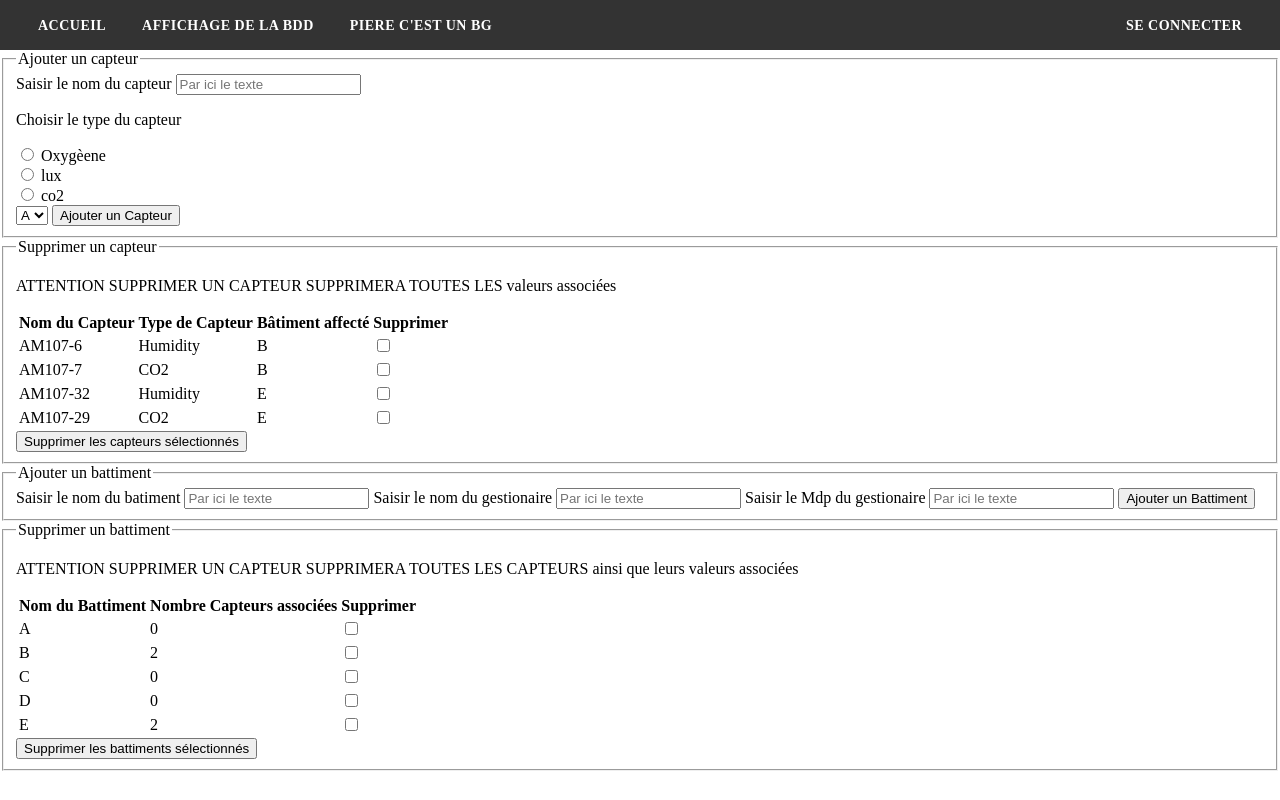
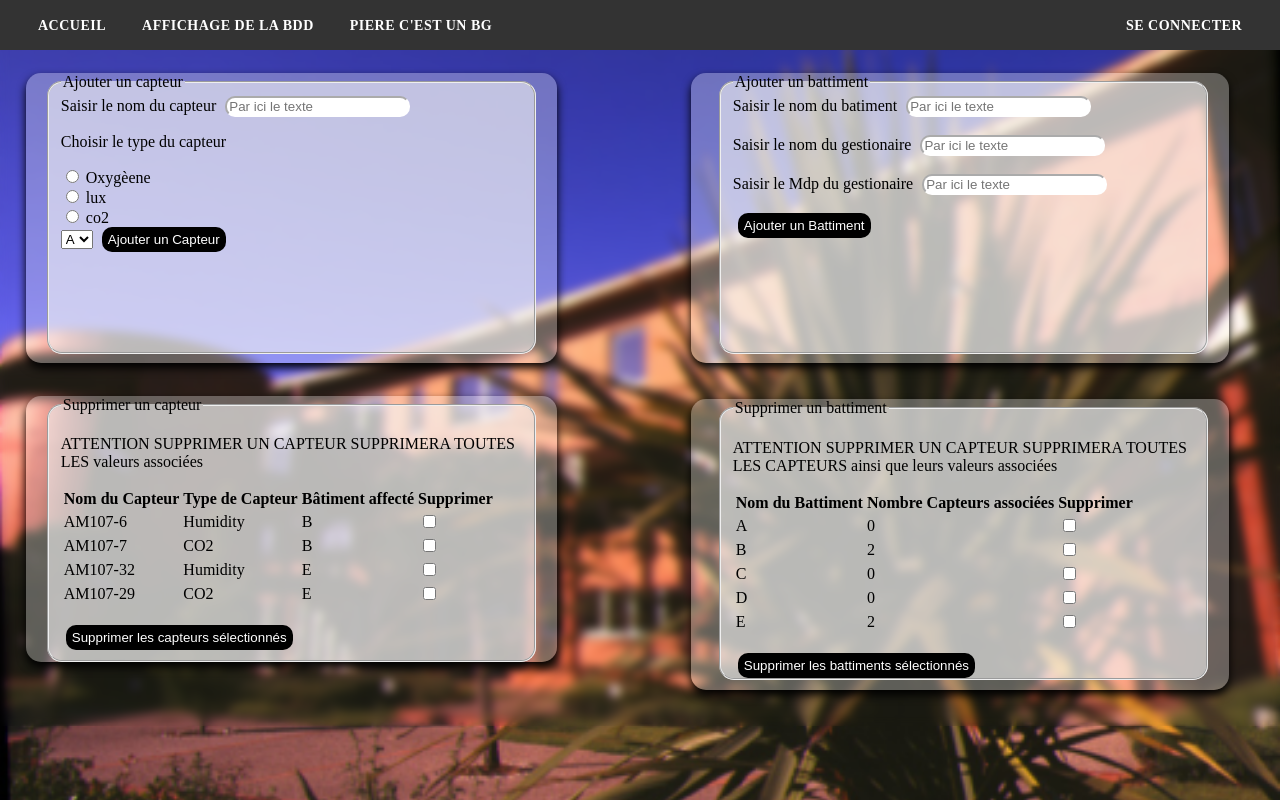
Before and after one commit to gbersoulle/SAE23, a PHP site: page /admin.php in a window 1280 px wide. Run offline with PHP 8.4, Linux system fonts and the light colour scheme; data comes from the database, SQL or seed files in the repository; data that the repository does not hold is empty.

Commit message:
admin CSS

```diff
--- a/admin.php
+++ b/admin.php
@@ -4,13 +4,14 @@
     <meta charset="UTF-8">
     <meta http-equiv="X-UA-Compatible" content="IE=edge">
     <meta name="viewport" content="width=device-width, initial-scale=1.0">
-    <link rel="stylesheet" href="styles/style.css">
+    <link rel="stylesheet" href="styles/admin.css">
     <title>Administration</title>
 </head>
 <body>
     <?php require('header.php');?>
 
     <!-- Ajouter ou supprimer un capteur -->
+    <div class="add_c">
         <fieldset>
             <legend>Ajouter un capteur</legend>
         <form method="POST" action="script_admin.php">
@@ -43,9 +44,11 @@
 
             ?>
             </select>
-        <input type="submit" name="submit_ajouter_capteur" value="Ajouter un Capteur">
+            <input class="bu" type="submit" name="submit_ajouter_capteur" value="Ajouter un Capteur">
         </form>
         </fieldset>
+    </div>
+    <div class="del_c">
         <fieldset>
             <legend>Supprimer un capteur</legend>
                 <p>ATTENTION SUPPRIMER UN CAPTEUR SUPPRIMERA TOUTES LES valeurs associées</p>
@@ -80,28 +83,32 @@
         }
     ?>
 
-  </table>
-  <input type="submit" name="submit_supprimer_capteur" value="Supprimer les capteurs sélectionnés">
+    </table></br>
+    <input class="bu" type="submit" name="submit_supprimer_capteur" value="Supprimer les capteurs sélectionnés">
     </form>
     </fieldset>
+    </div>
+
     <!-- Ajouter ou supprimer un batt -->
+    <div class="add_b">
         <fieldset>
             <legend>Ajouter un battiment</legend>
         <form method="POST" action="script_admin.php">
             <label for="nom_bat">Saisir le nom du batiment</label>
-        <input type="texte" name="nom_bat" placeholder="Par ici le texte" required>
+            <input type="texte" name="nom_bat" placeholder="Par ici le texte" required></br></br>
 
             <label for="login_gest">Saisir le nom du gestionaire</label>
-        <input type="texte" name="login_gest" placeholder="Par ici le texte" required>
+            <input type="texte" name="login_gest" placeholder="Par ici le texte" required></br></br>
 
             <label for="mdp_gest">Saisir le Mdp du gestionaire</label>
-        <input type="password" name="mdp_gest" placeholder="Par ici le texte" required>
+            <input type="password" name="mdp_gest" placeholder="Par ici le texte" required></br></br>
 
-        <input type="submit" name="submit_ajouter_battiment" value="Ajouter un Battiment">
+            <input class="bu" type="submit" name="submit_ajouter_battiment" value="Ajouter un Battiment">
         </form>
         </fieldset>
+    </div>
 
-
+    <div class="del_b">
     <!-- Afficher tout les batt -->
     <fieldset>
         <legend>Supprimer un battiment</legend>
@@ -134,10 +141,11 @@
         echo "</tr>";
     }
 ?>
-    </table>
-   <input type="submit" name="submit_supprimer_batt" value="Supprimer les battiments sélectionnés">
+    </table></br>
+   <input class="bu" type="submit" name="submit_supprimer_batt" value="Supprimer les battiments sélectionnés">
 </form>
 </fieldset>
+</div>
 
 
 
--- /dev/null
+++ b/styles/admin.css
@@ -0,0 +1,79 @@
+@import url("style.css");
+
+body{
+    backdrop-filter: blur(5px);
+    background-image: url("../images/bg_a.png");
+    background-repeat: no-repeat;
+    background-size: 100%;
+    padding-bottom: 5%;
+}
+
+fieldset{
+    position: relative;
+    height: 90%;
+    width: 90%;
+    border-radius: 15px;
+    background-color: rgba(245, 245, 245, 0.6);
+}
+
+
+body .add_c {
+    position: absolute;
+    width: 40%;
+    height: 40%;
+    background-color: rgba(255, 255, 255, 0.3);
+    top: 10%;
+    margin-left: 2%;
+    padding-left: 1.5%;
+    border-radius: 15px;
+    box-shadow: 0 5px 10px black;
+}
+
+body .del_c {
+    margin-top: 27%;
+    width: 40%;
+    height: 40%;
+    background-color: rgba(255, 255, 255, 0.3);
+    margin-left: 2%;
+    padding-left: 1.5%;
+    border-radius: 15px;
+    box-shadow: 0 5px 10px black;
+}
+
+body .add_b {
+    position: absolute;
+    width: 40%;
+    height: 40%;
+    background-color: rgba(255, 255, 255, 0.3);
+    top: 10%;
+    left: 54%;
+    padding-left: 2%;
+    border-radius: 15px;
+    box-shadow: 0 5px 10px black;
+}
+
+body .del_b {
+    position: absolute;
+    width: 40%;
+    height: 40%;
+    background-color: rgba(255, 255, 255, 0.3);
+    top: 55%;
+    margin-left: 54%;
+    padding-left: 2%;
+    border-radius: 15px;
+    box-shadow: 0 5px 10px black;
+}
+
+form input{
+    border-radius: 10px;
+    background-color: white;
+    border-color: white;
+    margin-left: 5px;
+}
+
+form .bu{
+    background-color: black;
+    color: white;
+    height: 25px;
+    border: 0px;
+}
```
Also changed, not shown: images/bg_a.png (added). Lines whose indentation alone changed are shown as unchanged.
